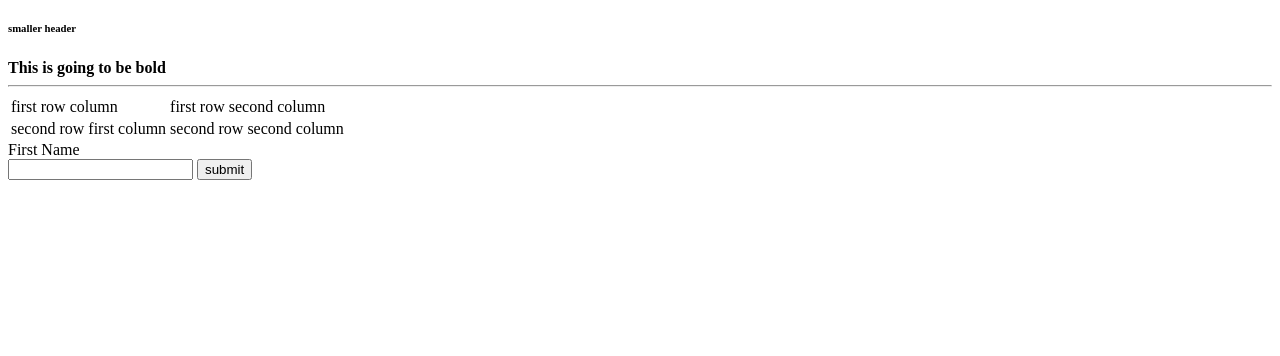
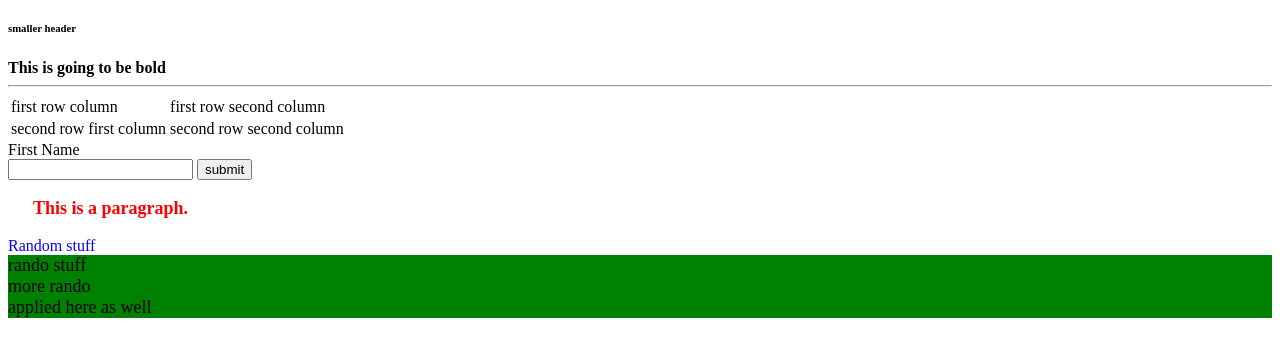
Before and after one commit to wehbs/Week1Class2, a plain HTML site: page index.html in a window 1280 px wide. Shown: the part 96-452 px from the top of the page. Drawn offline with Linux system fonts and the light colour scheme.

Commit message:
css files

```diff
--- a/index.html
+++ b/index.html
@@ -2,7 +2,12 @@
 
 <HEAD>
 	<TITLE>My first html file teting headers</TITLE>
+
+<link rel="stylesheet" type="text/css" href="style.css">
+
 </HEAD>
+
+
 <BODY>
 
 <H1> Header 1 </H1>
@@ -43,11 +48,21 @@
 
 	<input type="button" value="submit">
 
-
+	<p> This is a paragraph. </p>
 
 
 </FORM>
 
+<div id="div1"> Random stuff </div>
+
+<div class="class1"> rando stuff </div>
+<div class="class1"> more rando </div>
+
+
+<section class="class1">
+	applied here as well
+</section>
+
 </BODY>
 
 </HTML>
--- /dev/null
+++ b/style.css
@@ -0,0 +1,19 @@
+p {
+
+	font-size: 18px;
+	color: red;
+	margin-left: 25px;
+	font-weight: bold;
+}
+
+#div1 {
+
+	color: blue;
+
+}
+
+.class1 {
+
+	font-size: 18px;
+	background-color: green;
+}
```
Also changed, not shown: bio.html (+21 -17 lines).
